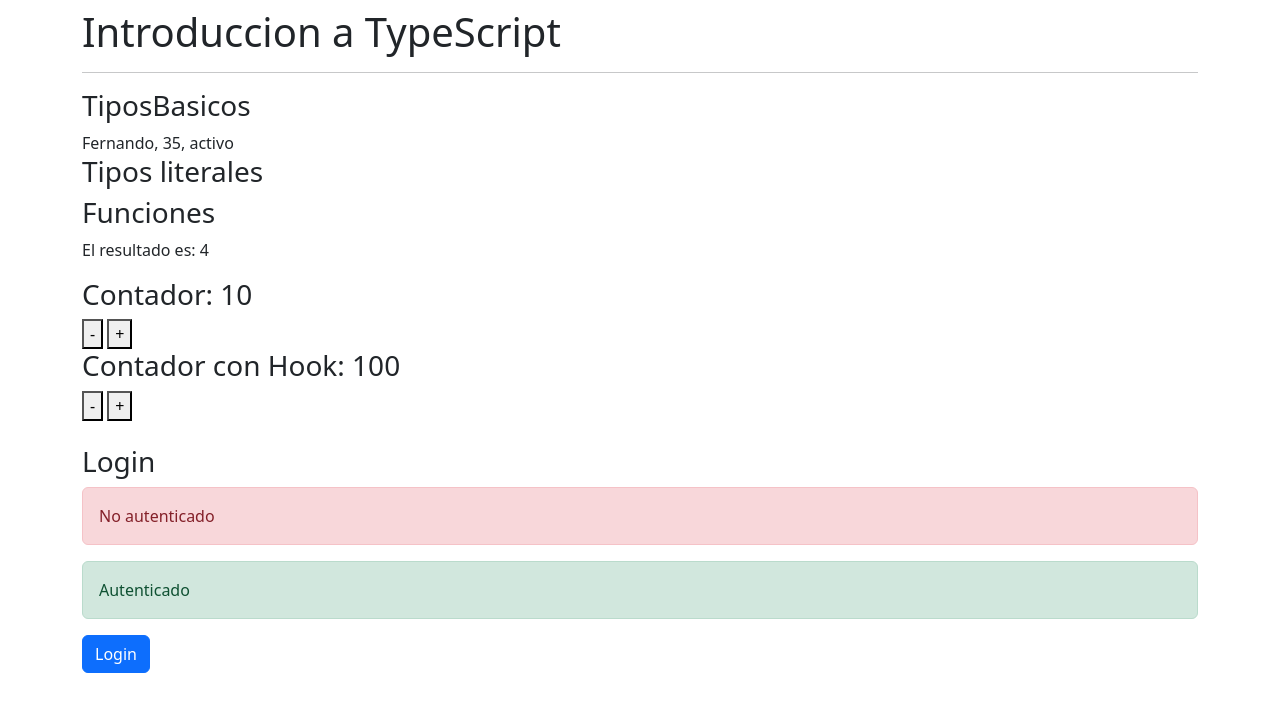
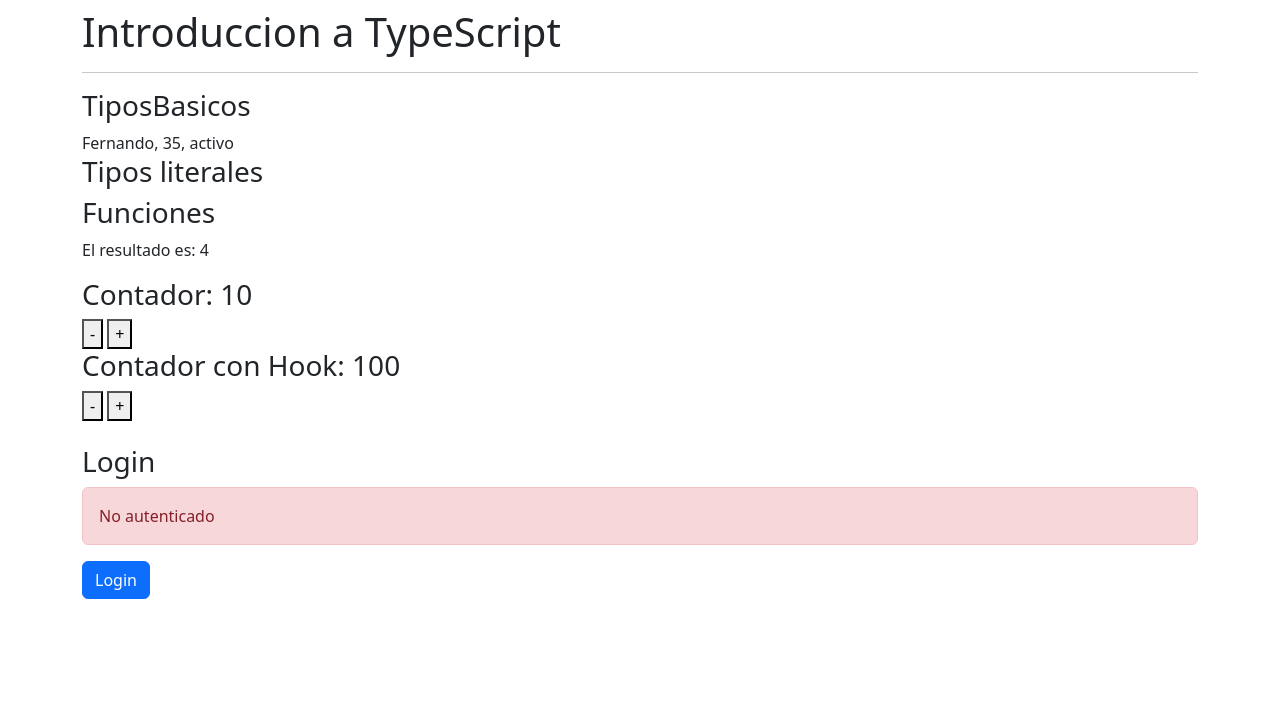
Before and after one commit to alejandroestradam/bullpen, a React (Create React App) app in the folder reactNative/reforzamiento/: page / in a window 1280 px wide. Shown: the top 712 px of the page. Built offline with nearby package versions, Linux system fonts and the light colour scheme.

Commit message:
login and logout added

```diff
--- a/reactNative/reforzamiento/src/typescript/Login.tsx
+++ b/reactNative/reforzamiento/src/typescript/Login.tsx
@@ -4,6 +4,10 @@ import React, { useEffect, useReducer } from 'react';
 interface AuthState {
     validando: boolean,
     token: string | null,
+    username: string,
+    nombre: string
+}
+interface LoginPayload {
     username: string,
     nombre: string
 }
@@ -15,7 +19,9 @@ const initialState: AuthState = {
     nombre: ''
 }
 
-type AuthAction = {type: 'logout'};
+type AuthAction =
+ | {type: 'logout'}
+ | {type: 'login', payload: LoginPayload};
 
 const authReducer = (state: AuthState, action: AuthAction): AuthState =>{
     switch (action.type) {
@@ -26,7 +32,14 @@ const authReducer = (state: AuthState, action: AuthAction): AuthState =>{
                 nombre: '',
                 username: ''
             }
-
+        case 'login':
+            const {nombre, username} = action.payload;
+            return{
+                validando: false,
+                token: 'ABCD123',
+                nombre: action.payload.nombre,
+                username: action.payload.username
+            }
         default:
             return state;
     }
@@ -41,6 +54,21 @@ const Login = () => {
             dispatch({type:'logout'});
         },1500)
     },[])
+
+    const login = () =>{
+        dispatch({
+            type: 'login',
+            payload: {
+                nombre: 'Alejandro',
+                username: 'Strider'
+            }
+        })
+    }
+    const logout = () =>{
+        dispatch({
+            type: 'logout'
+        })
+    }
 
     if(state.validando){
         return(
@@ -60,9 +88,18 @@ const Login = () => {
         &nbsp;
         &nbsp;
         <h3>Login</h3>
-        <div className="alert alert-danger">No autenticado</div>
-        <div className="alert alert-success">Autenticado</div>
-        <div className="btn btn-primary">Login</div>
+        {
+            state.token
+            ? <div>
+                <div className="alert alert-success">Autenticado como {state.nombre}</div>
+                <button className="btn btn-danger" onClick={logout}>Logout</button>
+              </div>
+            : <div>
+                <div className="alert alert-danger">No autenticado</div>
+                <button className="btn btn-primary" onClick={login}>Login</button>
+              </div>
+        }
+
     </div>
   )
 }
```
